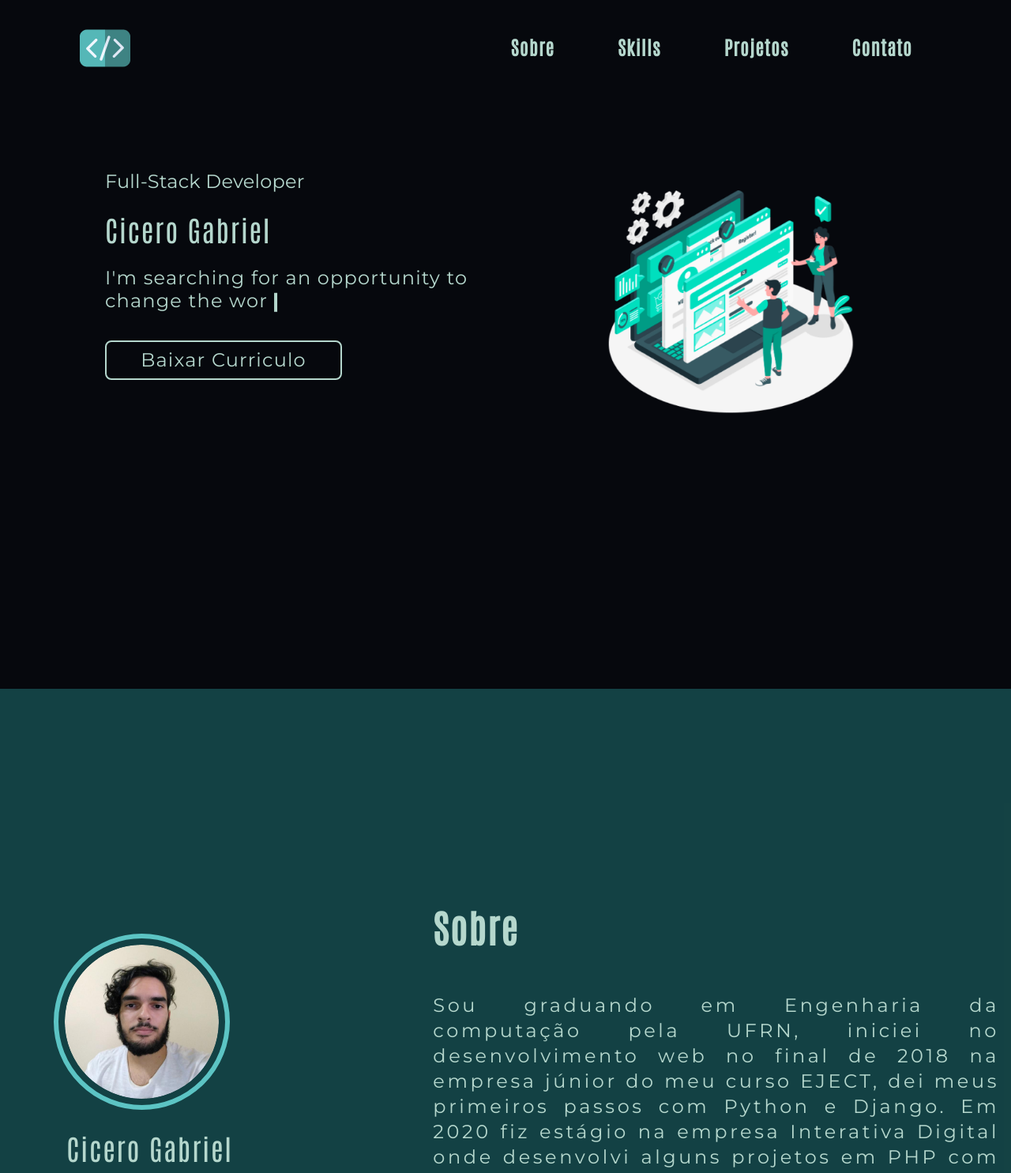
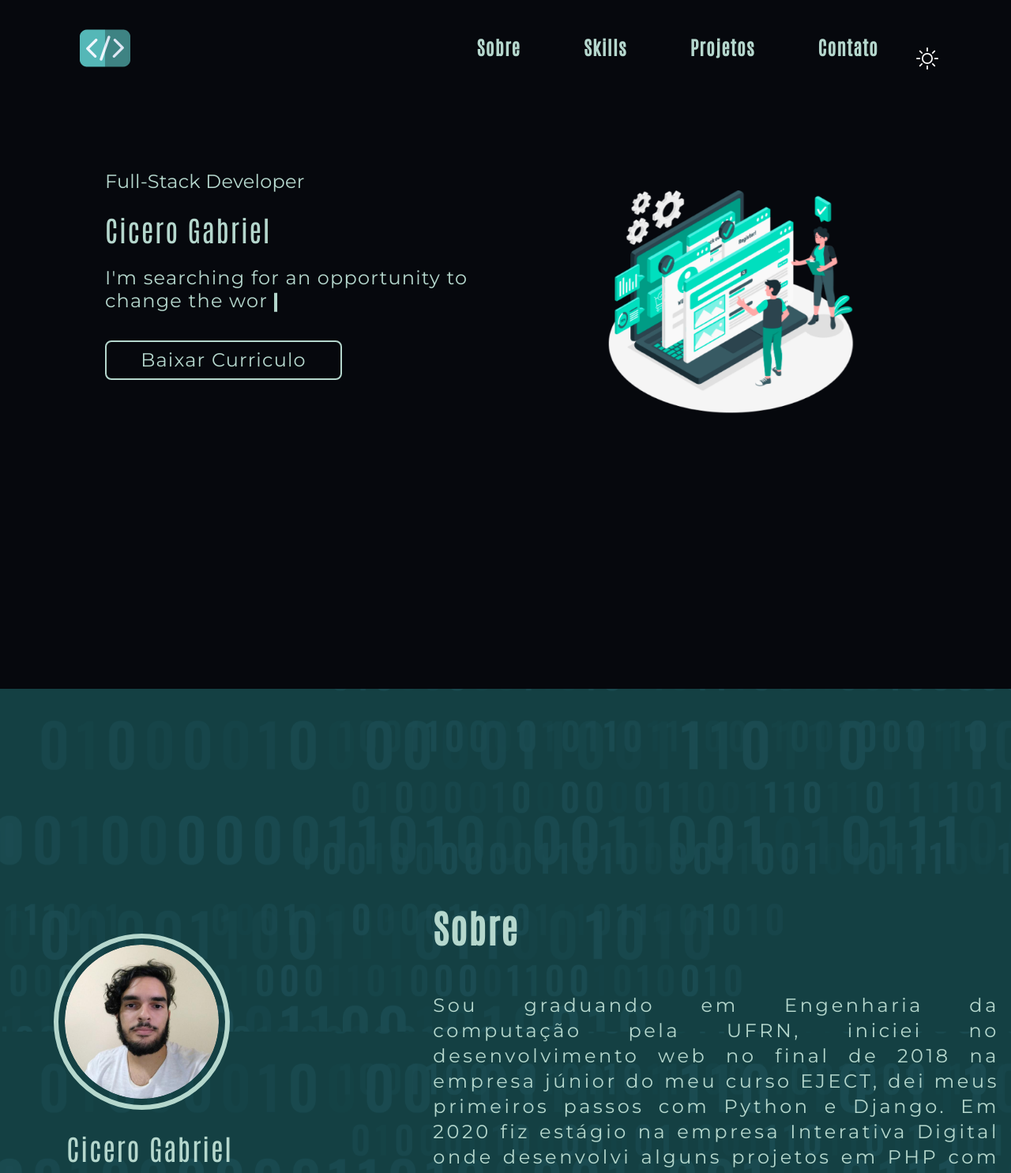
Before and after one commit to gabrielcicero45/gabrielcicero45.github.io, a React (Create React App) app: page / in a window 1280 px wide. Shown: the top 1485 px of the page at 79% size. Built offline with nearby package versions, Linux system fonts and the light colour scheme.

Commit message:
#06 Adiçao do seletor de Temas

```diff
--- a/src/components/About/About.scss
+++ b/src/components/About/About.scss
@@ -1,12 +1,12 @@
 .about-area{
     height: 90vh;
     margin-top: 285px;
-    color: #B5D7CD;
+
     .about-profile{
 
         img{
             padding: 8px;
-            border: 6px solid #5CC4C4;}
+            border: 6px solid var(--color-text);}
         .about-name{
             margin-top: 16px;
             margin-left: 16px;
@@ -22,7 +22,7 @@
 
         }
         .about-icon{
-            color: #B5D7CD;
+            color: var(--color-text);
             font-size: 48px;
             padding-top: 16px;
             margin: 40px 16px;
@@ -64,7 +64,7 @@
     left: 0;
     width: 100%;
     height: 100vh;
-    background: rgba(24, 83, 85, 0.77);
+    background: var(--inner-bg-img) ;
 }
 @media screen and (max-width: 768px) {
 .about-area{
--- a/src/components/Contact/Contact.scss
+++ b/src/components/Contact/Contact.scss
@@ -1,5 +1,5 @@
 .contact-area{
-    color: #B5D7CD;
+
     margin-bottom: 100px;
     .contact-title{
         font-family: Antonio;
@@ -25,6 +25,7 @@
        margin-bottom: 8px;
     }
     .btn-success{
+        color: var(--color-text);
         height: 72px;
         border-radius: 8px;
         margin-top: 16px;
--- a/src/components/Header/Header.jsx
+++ b/src/components/Header/Header.jsx
@@ -1,9 +1,22 @@
 import React, { Component } from 'react'
 import './Header.scss'
 import Logo from '../../assets/img/Logo.png'
+import { BsBrightnessHigh } from 'react-icons/bs'
+import { MdBrightness2 } from 'react-icons/md'
 
 export class Header extends Component {
 	render() {
+		function ChangeLight() {
+			document.getElementById('tema').setAttribute('data-theme', 'light')
+			document.getElementById('themeToggle').className = "d-none"
+			document.getElementById('themeToggle2').className = "d-block"
+		}
+		function ChangeDark() {
+			document.getElementById('tema').setAttribute('data-theme', 'dark')
+			document.getElementById('themeToggle').className = "d-block"
+			document.getElementById('themeToggle2').className = "d-none"
+		}
+
 
 		return (
 
@@ -27,7 +40,8 @@ export class Header extends Component {
 								</li>
 
 								<li><a href="#" class="nav-item nav-link">Contato</a></li>
-								<li></li>
+								<li> <button id="themeToggle" onClick={ChangeLight} className="btn  mt-5  light"  ><BsBrightnessHigh /></button></li>
+								<li> <button id="themeToggle2" onClick={ChangeDark} className="btn mt-5  dark d-none"  ><MdBrightness2 /></button></li>
 							</ul>
 
 						</div>
--- a/src/components/Header/Header.scss
+++ b/src/components/Header/Header.scss
@@ -16,6 +16,20 @@ p {
   margin-bottom: 0.5em;
   font-size: 1.6rem;
   line-height: 1.6;
+}
+#themeToggle{
+  background-color: transparent;
+  color: #fff;
+  font-size: 28px;
+  border: transparent;
+  margin-top: 24px;
+}
+#themeToggle2{
+  background-color: transparent;
+  color: #fff;
+  font-size: 28px;
+  border: transparent;
+  margin-top: 24px;
 }
 .button {
   display: inline-block;
--- a/src/components/Portfolio/Portfolio.scss
+++ b/src/components/Portfolio/Portfolio.scss
@@ -1,5 +1,5 @@
 .portfolio-area{
-    color: #B5D7CD;
+
     margin-top: 172px;
     margin-bottom: 500px;
     .portfolio-title{
@@ -31,7 +31,8 @@
     left: 0;
     width: 100%;
     height: 100vh;
-    background: rgba(24, 83, 85, 0.8) url('../../assets/img/binarios.png');
+    background:  var(--inner-bg-img);
+
 }
 @media screen and (max-width: 769px) {
     .portfolio-area::before{
--- a/src/components/Skills/Skills.scss
+++ b/src/components/Skills/Skills.scss
@@ -1,5 +1,4 @@
 .skills-area{
-    color: #B5D7CD;
     margin-top: 132px;
     margin-bottom: 200px;
     .skills-title{
@@ -169,7 +168,7 @@
     left: 0;
     width: 100%;
     height: 80vh;
-    background: rgba(24, 83, 85, 0.8) url('../../assets/img/binarios.png');
+    background: var(--inner-bg-img);
 }
 @media screen and (max-width: 768px) {
  .skills-area{
--- a/src/index.scss
+++ b/src/index.scss
@@ -2,13 +2,13 @@
 html[data-theme='dark']{
   --bg:#06080D;
   --color-text:#B5D7CD;
+  --inner-bg-img:url('../src/assets/img/binarios.png');
   }
 
 html[data-theme='light']{
   --bg:rgba(88, 93, 98, 0.25);;
   --color-text:#06080D;
-
-
+  --inner-bg-img:url('../src/assets/img/binarios2.png');
   }
 
 
```
Also changed, not shown: src/assets/img/binarios2.png (added).
